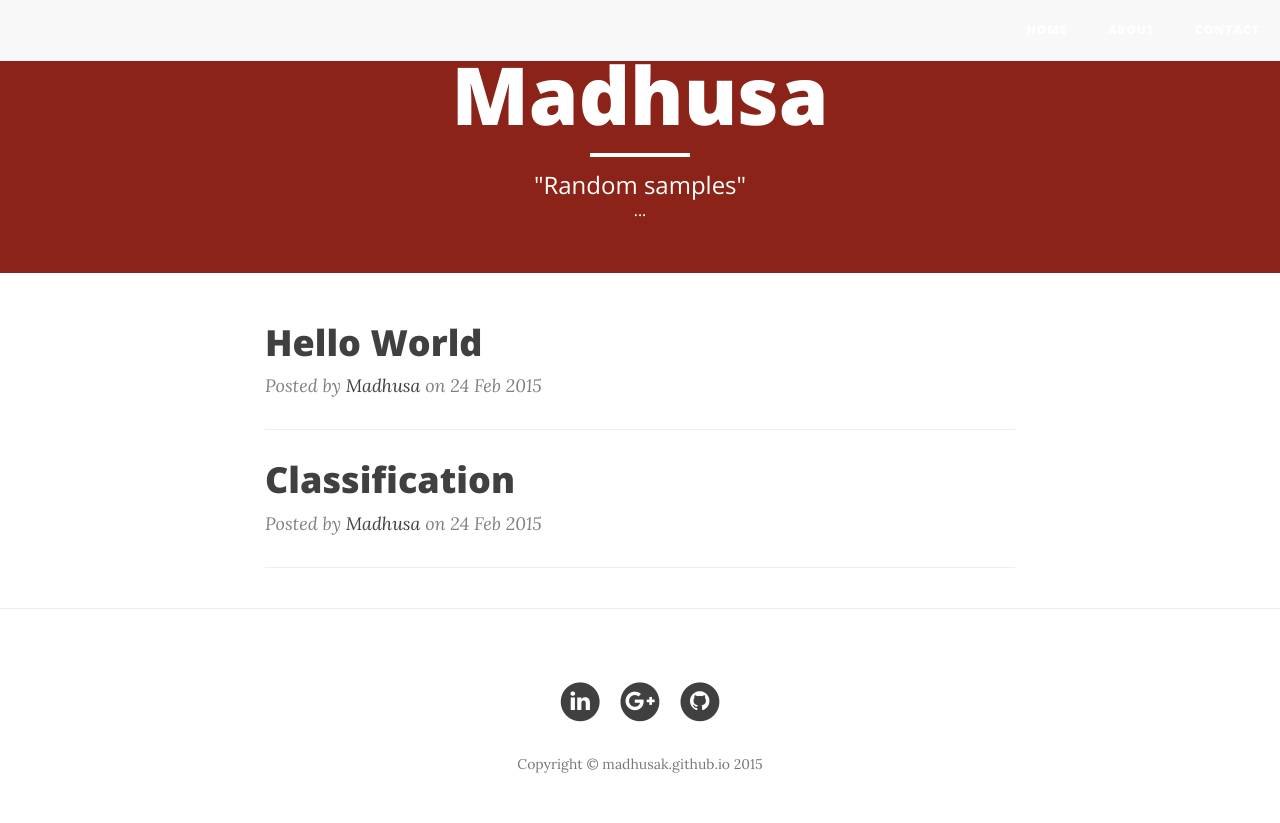
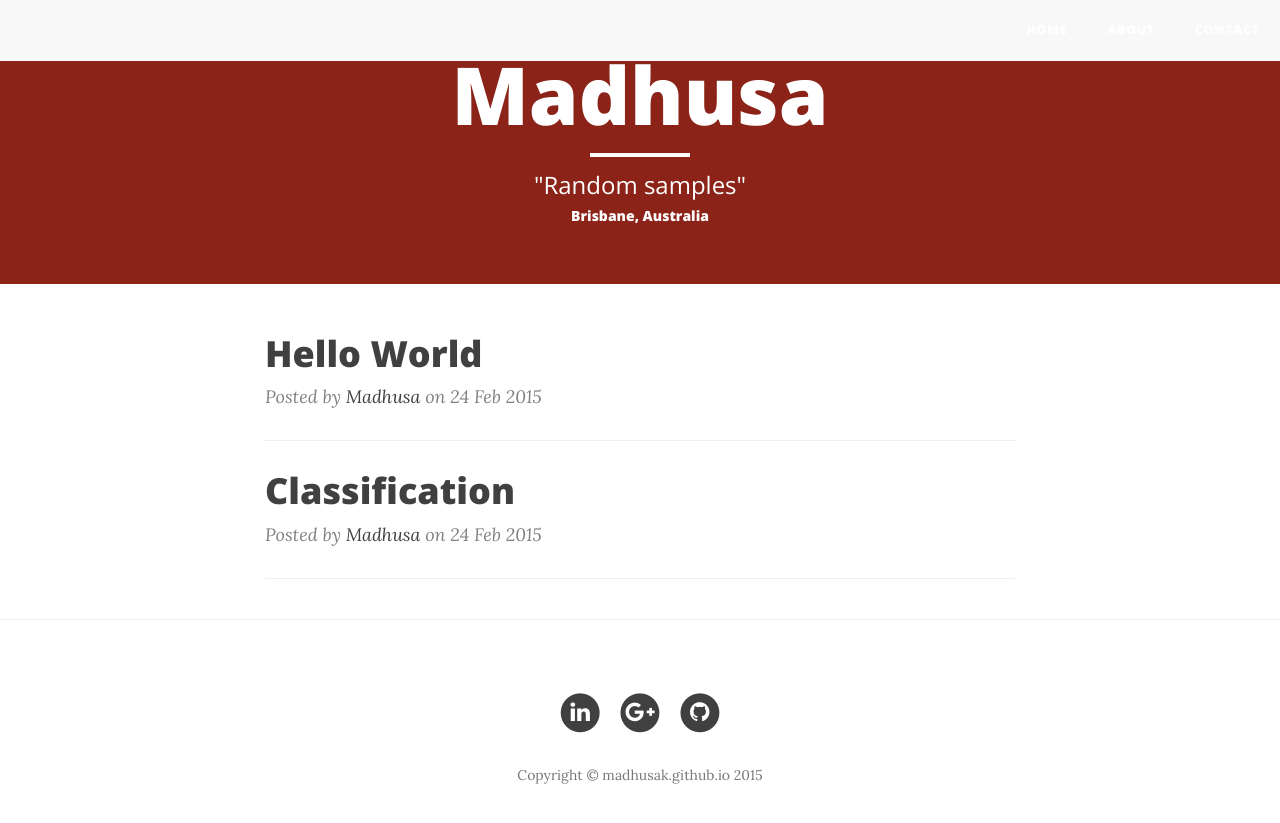
Before and after one commit to MadhusaK/Jekyll-blog, a Jekyll site: the page built from index.html, in a window 1280 px wide. Shown: the top 823 px of the page. Built offline with Jekyll 4.4.1, drawn with Linux system fonts in a browser that asks for light colours; nearby versions of some CDN libraries; Markdown is read by kramdown in place of the engine named in the settings.

Commit message:
work work

```diff
--- a/_includes/header.html
+++ b/_includes/header.html
@@ -47,10 +47,10 @@
                         <hr class="small">
                         {% if page.author %}
                                 <h2 class="subheading">{{page.flavour}}</h2>
-                                <span class="meta">{{page.date | date_to_string}}</span>
+                                <h5 class="meta">{{page.date | date_to_string}}</h5>
                         {% else %}
                                 <h2 class="subheading">{{page.flavour}}</h2>
-                                <span class="meta">...</span>
+                                <h5 class="meta">Brisbane, Australia</h5>
                         {% endif %}
                     </div>
                 </div>
--- a/css/clean-blog.css
+++ b/css/clean-blog.css
@@ -193,7 +193,7 @@ hr.small {
   font-family: 'Lora', 'Times New Roman', serif;
   font-style: italic;
   font-weight: 300;
-  font-size: 20px;
+  font-size: 21px;
 }
 .intro-header .post-heading .meta a {
   color: white;
```
